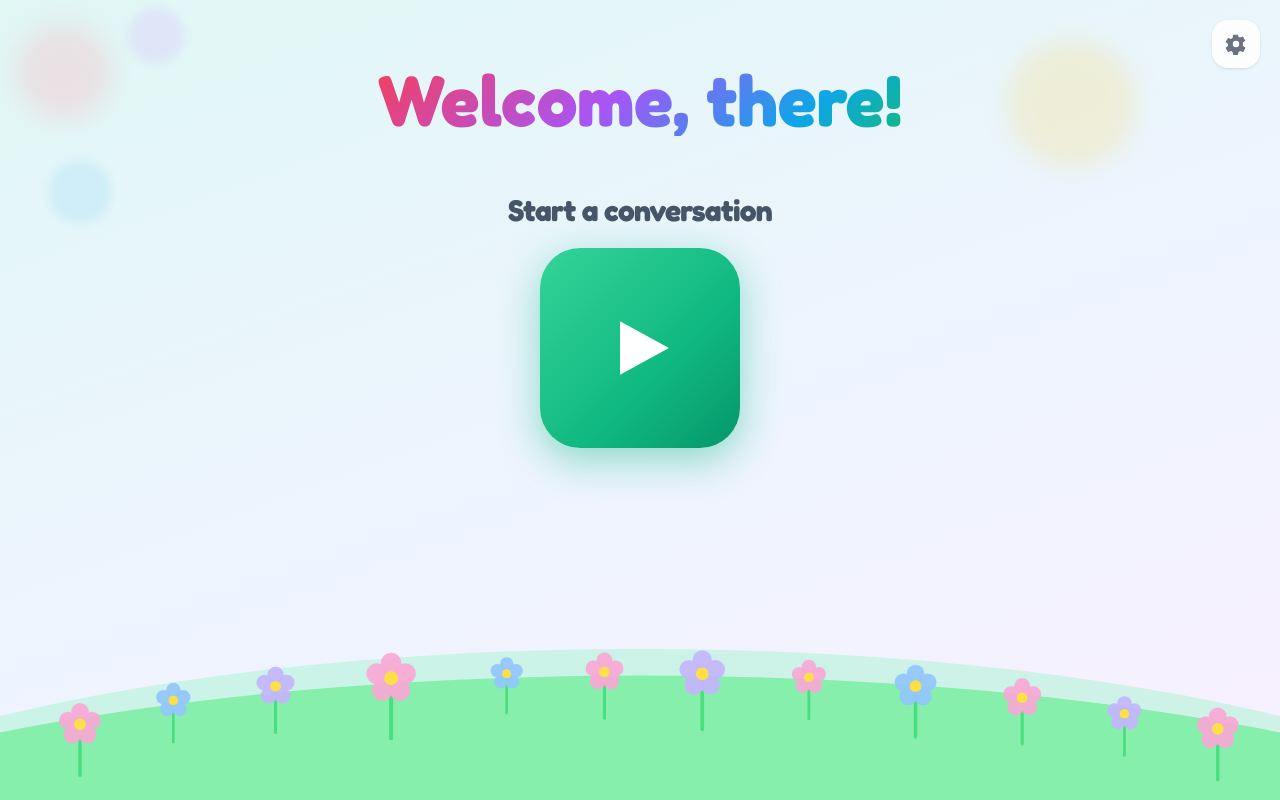
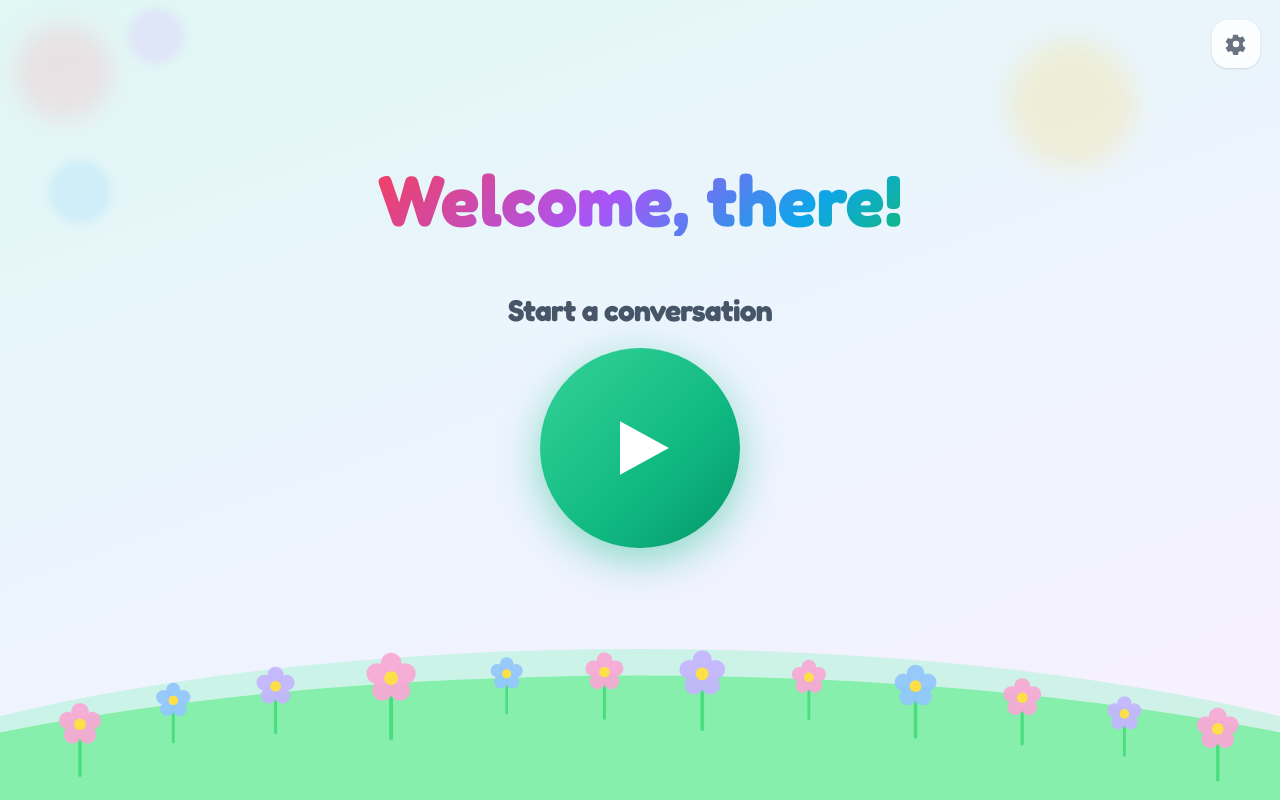
Before and after one commit to cslobster/irisspeak, a React (Vite) app in the folder web-client/: page /home in a window 1280 px wide. Built offline with nearby package versions, Linux system fonts and the light colour scheme; sample sign-in values are in the browser's storage.

Commit message:
Redesign welcome screen start button: circular, shifted below center

```diff
--- a/web-client/src/screens/WelcomeScreen.tsx
+++ b/web-client/src/screens/WelcomeScreen.tsx
@@ -73,7 +73,7 @@ export function WelcomeScreen() {
       {/* Center content */}
       <div
         className="relative z-10 flex flex-col items-center justify-center px-8"
-        style={{ minHeight: '60vh', paddingTop: '4vh' }}
+        style={{ minHeight: '75vh', paddingTop: '14vh' }}
       >
         {/* Greeting */}
         <h1
@@ -99,7 +99,7 @@ export function WelcomeScreen() {
             style={{
               width: 200,
               height: 200,
-              borderRadius: 40,
+              borderRadius: '50%',
               background: 'linear-gradient(135deg, #34d399 0%, #10b981 60%, #059669 100%)',
               boxShadow: '0 12px 40px rgba(16,185,129,0.45)',
             }}
```
